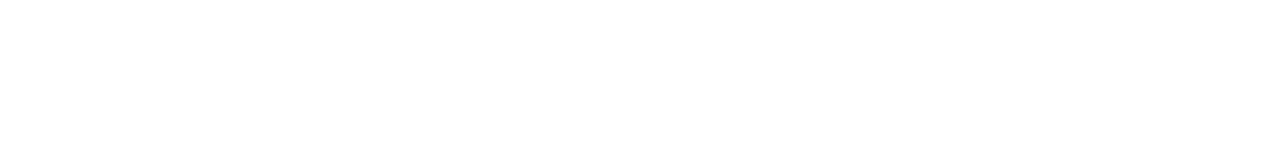
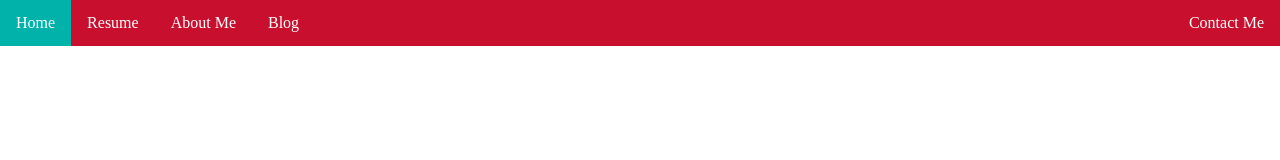
Before and after one commit to zechariasmengis/myPortfolio, a plain HTML site: page src/Resume/resume.html in a window 1280 px wide. Drawn offline with Linux system fonts and the light colour scheme.

Commit message:
corrected some pathways

```diff
--- a/src/Resume/resume.css
+++ b/src/Resume/resume.css
@@ -0,0 +1,23 @@
+ul {
+    list-style-type: none;
+    margin: 0;
+    padding: 0;
+    overflow: hidden;
+    background-color: #C8102E;
+  }
+
+  li {
+    float: left;
+  }
+
+  li a {
+    display: block;
+    color: white;
+    text-align: center;
+    padding: 14px 16px;
+    text-decoration: none;
+  }
+
+  li a:hover {
+    background-color: #00B2A9;
+  }
--- a/src/Resume/resume.html
+++ b/src/Resume/resume.html
@@ -9,6 +9,12 @@
     <title>Resume</title>
 </head>
 <body>
-
+    <ul>
+        <li><a href="../../index.html" >Home</a></li>
+        <li><a class="#Resume" href="../Resume/resume.html"> Resume</a></li>
+        <li><a href="../AboutMe/AboutMe.html"> About Me</a></li>
+        <li><a href="../blog/blog.html">Blog</a></li>
+        <li style="float:right"><a href="mailto:zmengis@gmail.com" target="_blank">Contact Me</a></li>
+      </ul>
 </body>
 </html>
```
Also changed, not shown: index.html (+1 -1 lines), src/AboutMe/AboutMe.html (+2 -2 lines), src/blog/blog.html (+1 -1 lines).
